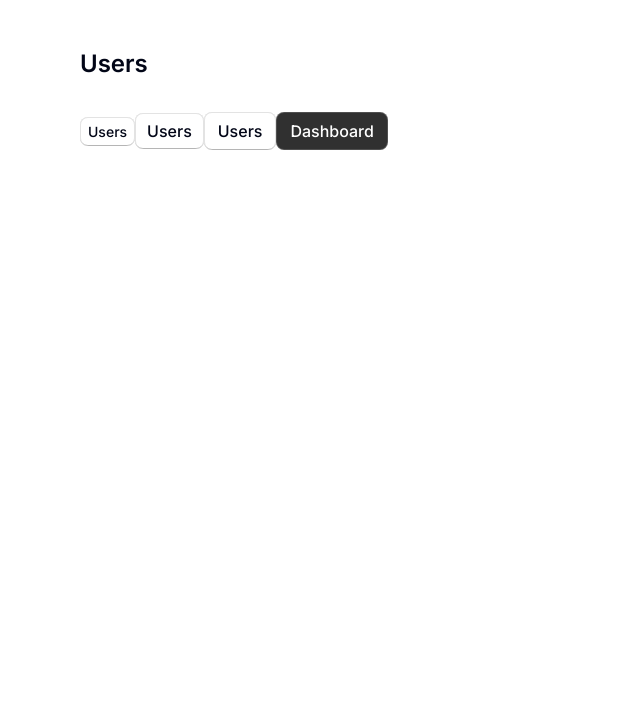
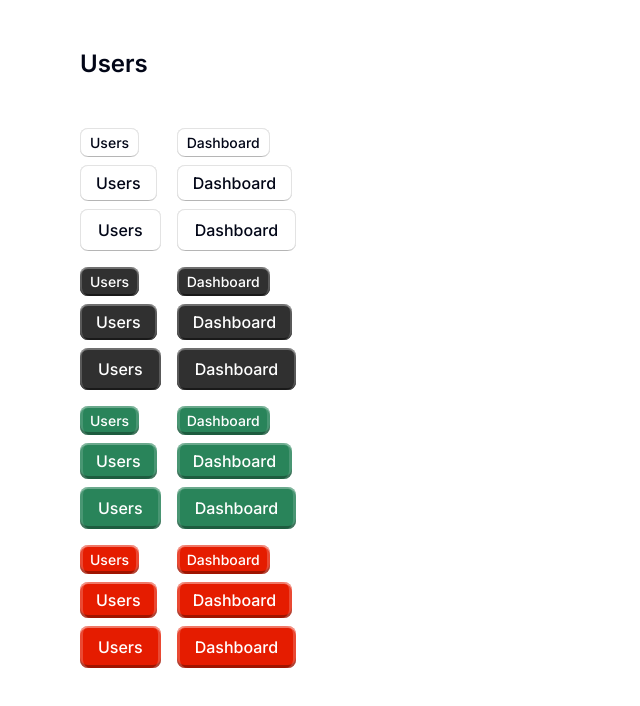
Before and after one commit to KpryKorn/unf-side-projects, a Next.js app: page / in a window 1280 px wide. Shown: the top 706 px of the page, without its empty margins (0-640 px from the left). Built offline with nearby package versions, Linux system fonts and the light colour scheme.

Commit message:
style: add all types of buttons styles

```diff
--- a/app/page.tsx
+++ b/app/page.tsx
@@ -2,20 +2,56 @@ import Link from "next/link";
 
 export default async function Home() {
   return (
-    <div>
+    <div className="flex flex-col gap-4">
       <h1 className="text-2xl font-semibold mb-8">Users</h1>
-      <Link href="/users" className="btn btn-small">
-        Users
-      </Link>
-      <Link href="/users" className="btn">
-        Users
-      </Link>
-      <Link href="/users" className="btn btn-large">
-        Users
-      </Link>
-      <Link href="/dashboard" className="btn btn-large btn-primary">
-        Dashboard
-      </Link>
+      <div className="flex gap-4">
+        <div className="flex flex-col items-start gap-2">
+          <span className="btn btn-small">Users</span>
+          <span className="btn">Users</span>
+          <span className="btn btn-large">Users</span>
+        </div>
+        <div className="flex flex-col items-start gap-2">
+          <span className="btn btn-small">Dashboard</span>
+          <span className="btn">Dashboard</span>
+          <span className="btn btn-large">Dashboard</span>
+        </div>
+      </div>
+      <div className="flex gap-4">
+        <div className="flex flex-col items-start gap-2">
+          <span className="btn btn-primary btn-small">Users</span>
+          <span className="btn btn-primary">Users</span>
+          <span className="btn btn-primary btn-large">Users</span>
+        </div>
+        <div className="flex flex-col items-start gap-2">
+          <span className="btn btn-primary btn-small">Dashboard</span>
+          <span className="btn btn-primary">Dashboard</span>
+          <span className="btn btn-primary btn-large">Dashboard</span>
+        </div>
+      </div>
+      <div className="flex gap-4">
+        <div className="flex flex-col items-start gap-2">
+          <span className="btn btn-success btn-small">Users</span>
+          <span className="btn btn-success">Users</span>
+          <span className="btn btn-success btn-large">Users</span>
+        </div>
+        <div className="flex flex-col items-start gap-2">
+          <span className="btn btn-success btn-small">Dashboard</span>
+          <span className="btn btn-success">Dashboard</span>
+          <span className="btn btn-success btn-large">Dashboard</span>
+        </div>
+      </div>
+      <div className="flex gap-4">
+        <div className="flex flex-col items-start gap-2">
+          <span className="btn btn-critical btn-small">Users</span>
+          <span className="btn btn-critical">Users</span>
+          <span className="btn btn-critical btn-large">Users</span>
+        </div>
+        <div className="flex flex-col items-start gap-2">
+          <span className="btn btn-critical btn-small">Dashboard</span>
+          <span className="btn btn-critical">Dashboard</span>
+          <span className="btn btn-critical btn-large">Dashboard</span>
+        </div>
+      </div>
     </div>
   );
 }
--- a/assets/globals.css
+++ b/assets/globals.css
@@ -14,7 +14,7 @@ img {
 
 .btn {
   display: inline-flex;
-  padding: 6px 12px;
+  padding: 6px 16px;
   justify-content: center;
   align-items: center;
   border-radius: 8px;
@@ -24,8 +24,6 @@ img {
   font-weight: 500;
 }
 .btn:hover {
-  box-shadow: 0px 1px 0px 0px #ebebeb inset, -1px 0px 0px 0px #ebebeb inset,
-    1px 0px 0px 0px #ebebeb inset, 0px -1px 0px 0px #ccc inset;
   background: rgba(250, 250, 250, 1);
 }
 .btn:active {
@@ -36,27 +34,23 @@ img {
 }
 
 .btn-small {
-  padding: 4px 8px;
+  padding: 4px 10px;
   font-size: 14px;
 }
 
 .btn-large {
-  padding: 7px 14px;
+  padding: 9px 18px;
 }
 
 .btn-primary {
   background: rgb(48, 48, 48);
   color: rgba(255, 255, 255, 1);
-  box-shadow: 0px 1px 0px 0px rgba(255, 255, 255, 0.15) inset,
-    1px 0px 0px 0px rgba(255, 255, 255, 0.15) inset,
-    -1px 0px 0px 0px rgba(255, 255, 255, 0.15) inset,
-    0px -1px 0px 0px rgba(255, 255, 255, 0.15) inset;
+  box-shadow: 0px 2px 0px 0px rgba(255, 255, 255, 0.3) inset,
+    2px 0px 0px 0px rgba(255, 255, 255, 0.2) inset,
+    -2px 0px 0px 0px rgba(255, 255, 255, 0.2) inset,
+    0px -2px 0px 0px rgba(25, 25, 25, 1) inset;
 }
 .btn-primary:hover {
-  box-shadow: 0px 1px 0px 0px rgba(255, 255, 255, 0.15) inset,
-    1px 0px 0px 0px rgba(255, 255, 255, 0.15) inset,
-    -1px 0px 0px 0px rgba(255, 255, 255, 0.15) inset,
-    0px -1px 0px 0px rgba(255, 255, 255, 0.15) inset;
   background: rgba(26, 26, 26, 1);
   color: rgba(227, 227, 227, 1);
 }
@@ -66,6 +60,46 @@ img {
   color: rgba(204, 204, 204, 1);
 }
 
+.btn-success {
+  background: rgba(41, 132, 90, 1);
+  color: rgba(255, 255, 255, 1);
+  box-shadow: 0px 2px 0px 0px rgba(255, 255, 255, 0.3) inset,
+    3px 0px 0px 0px rgba(255, 255, 255, 0.15) inset,
+    -3px 0px 0px 0px rgba(255, 255, 255, 0.15) inset,
+    0px -3px 0px 0px rgba(0, 0, 0, 0.3) inset;
+}
+.btn-success:hover {
+  background: rgba(19, 111, 69, 1);
+  color: rgba(227, 227, 227, 1);
+}
+.btn-success:active {
+  box-shadow: 0px 2px 0px 0px rgba(0, 0, 0, 0.6) inset,
+    3px 0px 1px 0px rgba(0, 0, 0, 0.2) inset,
+    -3px 0px 1px 0px rgba(0, 0, 0, 0.2) inset;
+  background: rgba(12, 81, 50, 1);
+  color: rgba(204, 204, 204, 1);
+}
+
+.btn-critical {
+  background: rgba(229, 28, 0, 1);
+  color: rgba(255, 255, 255, 1);
+  box-shadow: 0px 2px 0px 0px rgba(255, 255, 255, 0.4) inset,
+    3px 0px 0px 0px rgba(255, 255, 255, 0.2) inset,
+    -3px 0px 0px 0px rgba(255, 255, 255, 0.2) inset,
+    0px -3px 0px 0px rgba(0, 0, 0, 0.3) inset;
+}
+.btn-critical:hover {
+  background: rgba(181, 38, 11, 1);
+  color: rgba(227, 227, 227, 1);
+}
+.btn-critical:active {
+  box-shadow: 0px 2px 0px 0px rgba(0, 0, 0, 0.6) inset,
+    3px 0px 1px 0px rgba(0, 0, 0, 0.2) inset,
+    -3px 0px 1px 0px rgba(0, 0, 0, 0.2) inset;
+  background: rgba(142, 31, 11, 1);
+  color: rgba(204, 204, 204, 1);
+}
+
 .container {
   margin-right: auto !important;
 }
```
